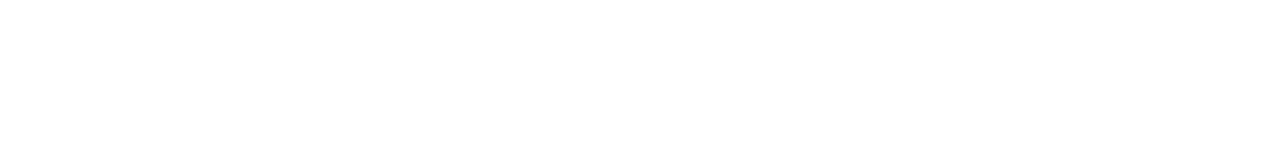
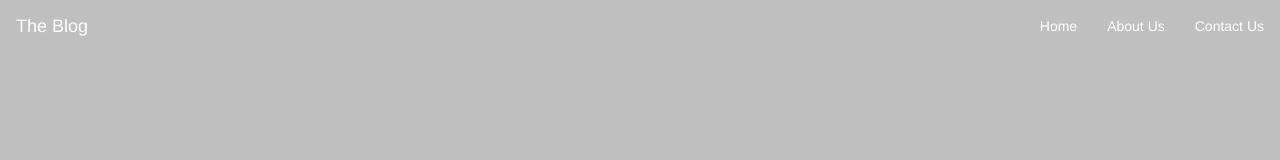
Before and after one commit to dilipMaharjan/Blog, a plain HTML site: page index.html in a window 1280 px wide. Drawn offline with Linux system fonts and the light colour scheme.

Commit message:
ovveride bootstrap navbar

```diff
--- a/css/style.css
+++ b/css/style.css
@@ -470,3 +470,9 @@ template {
 /**
 Override bootstrap
 */
+.navbar a{
+    color:white;
+}
+.navbar li a:hover{
+    color: orange;
+}
--- a/index.html
+++ b/index.html
@@ -1,13 +1,24 @@
 <!DOCTYPE html>
 <html>
-    <head>
-        <title>Dilip Maharjan</title>
+    <title>Blog</title>
     <link rel="stylesheet" href="css/bootstrap.min.css">
     <link rel="stylesheet" href="css/style.css">
     <script type="text/javascript" src="js/jquery-3.1.min.js"></script>
     <script type="text/javascript" src="js/bootstrap.min.js"></script>
 </head>
-    <body>
-
+<body style="background-color: silver;">
+    <nav class="navbar">
+        <div class="container-fluid">
+            <div class="navbar-header">
+                <a href="#" class="navbar-brand">The Blog</a>
+            </div>
+            <ul class="nav navbar-nav navbar-right">
+                <li><a href="#">Home</a></li>
+                <li><a href="#">About Us</a></li>
+                <li><a href="#">Contact Us</a></li>
+            </ul>
+        </div>
+    </nav>
+</div>
 </body>
 </html>
```
Also changed, not shown: 1 other file. Lines whose indentation alone changed are shown as unchanged.
